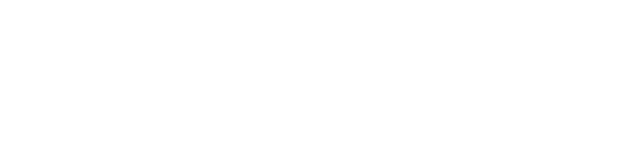
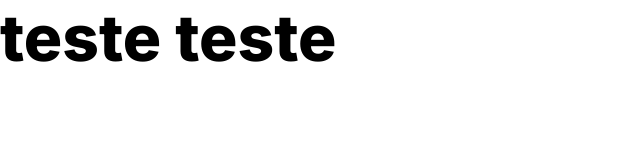
Before and after one commit to ROBERTOKPP/LP-de-produto, a plain HTML site: page index.html in a window 1280 px wide. Shown: the whole page, without its empty margins (0-640 px from the left). Drawn offline with Linux system fonts and the light colour scheme.

Commit message:
definindo variaveis

```diff
--- a/index.html
+++ b/index.html
@@ -1,12 +1,22 @@
 <!DOCTYPE html>
 <html lang="pt-BR">
-<head>
-  <meta charset="UTF-8">
-  <meta name="viewport" content="width=device-width, initial-scale=1.0">
-  <title>Zigen</title>
-  <link rel="stylesheet" href="styles/index.css">
-</head>
-<body>
+  <head>
+    <link rel="preconnect" href="https://fonts.googleapis.com" />
+    <link rel="preconnect" href="https://fonts.gstatic.com" crossorigin />
 
-</body>
+    <meta charset="UTF-8" />
+    <meta name="viewport" content="width=device-width, initial-scale=1.0" />
+    <link
+      href="https://fonts.googleapis.com/css2?family=Inter:ital,opsz,wght@0,14..32,100..900;1,14..32,100..900&display=swap"
+      rel="stylesheet"
+    />
+    <link rel="stylesheet" href="styles/index.css" />
+    <title>Zigen</title>
+  </head>
+  <body>
+
+
+
+    <h1>teste teste </h1>
+  </body>
 </html>
--- a/styles/global.css
+++ b/styles/global.css
@@ -1,5 +1,48 @@
+*,
+*::before,
+*::after{
+  box-sizing: border-box;
+}
+
 *{
   padding: 0;
   margin: 0;
-  box-sizing: border-box;
+  font: inherit;
+
+  -webkit-font-smoothing: antialiased;
+  -moz-osx-font-smoothing: grayscale;
+
 }
+
+:root{
+
+  --background-color: #09090B;
+  --surface-color:#18181B;
+  --stroke-color:#27272A;
+  --text-color-secondary:#A1A1AA;
+  --text-color-primary:#F4F4F5;
+
+
+  --brand-color-primary:#F7B733;
+  --brand-color-secondary:#FC4A1A;
+
+  --font-family: "Inter";
+    /* Tipografia Desktop */
+  --h1-desktop: 800 4rem/1.2 var(--font-family);
+  --h2-desktop: 800 3rem/1.2 var(--font-family);
+  --h3-desktop: 800 2rem/1.2 var(--font-family);
+  --span-desktop: 500 0.875rem/1 var(--font-family);
+  --paragraph-desktop: 400 1rem/1.6 var(--font-family);
+
+  /* Tipografia Mobile */
+  --h1-mobile: 800 2.5rem/1.2 var(--font-family);
+  --h2-mobile: 800 1.5rem/1.2 var(--font-family);
+  --h3-mobile: 800 1.25rem/1.2 var(--font-family);
+  --span-mobile: 500 0.875rem/1 var(--font-family);
+  --paragraph-mobile: 400 1rem/1.6 var(--font-family);
+
+}
+
+h1{
+  font: var(--h1-desktop);
+}
```
